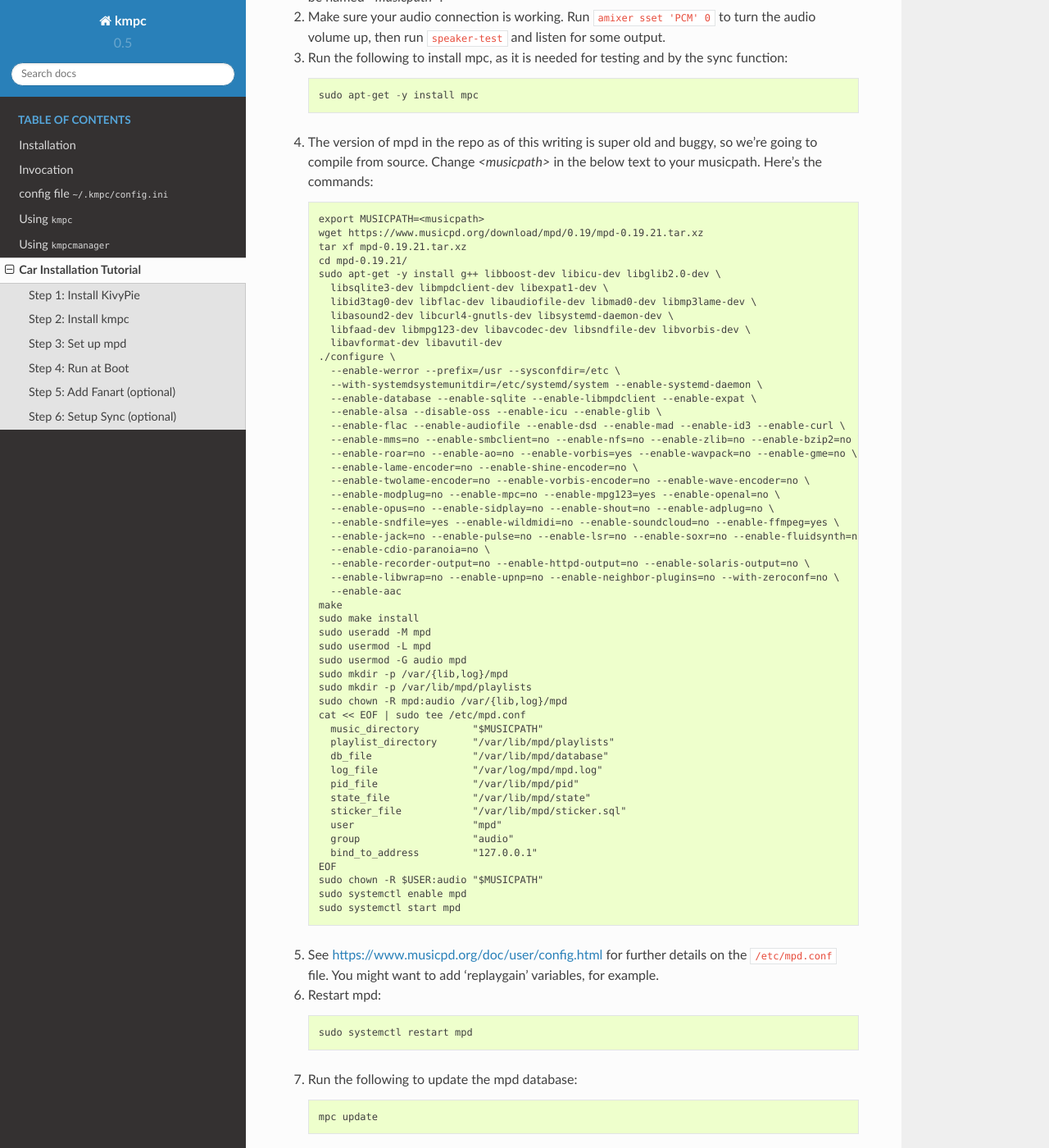
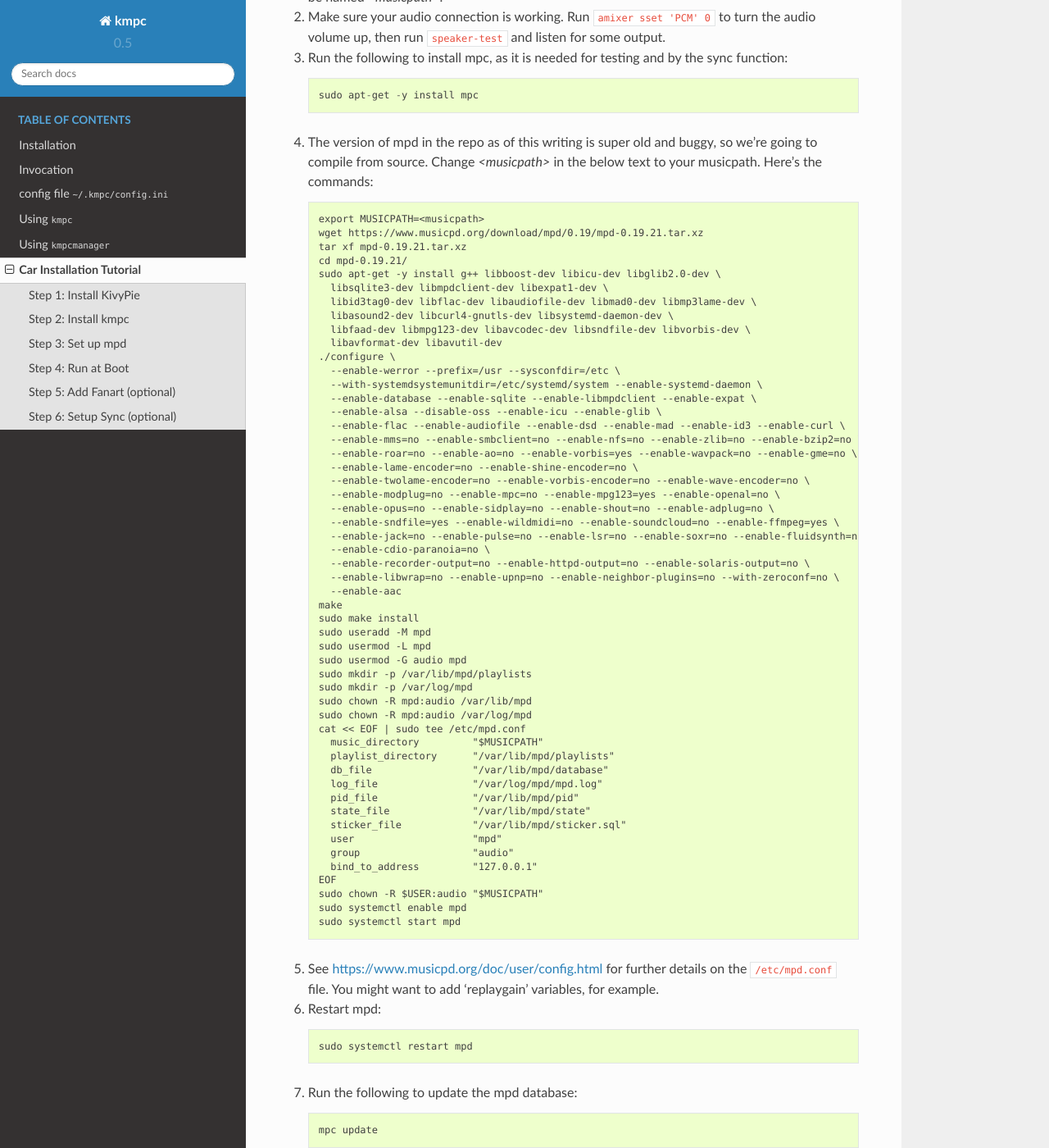
Before and after one commit to eratosthene/kmpc, a Sphinx documentation site: the page built from docs/kivypie.rst, in a window 1280 px wide and 1400 px high, scrolled down 2556 px. Shown: the whole window at 82% size. Built offline with Sphinx 7.4.7 and the Read the Docs theme 2.0.0, drawn with Linux system fonts in a browser that asks for light colours; part of the change alters nothing that is shown; some of the changed text lies outside the part shown.

```diff
--- a/docs/kivypie.rst
+++ b/docs/kivypie.rst
@@ -164,9 +164,10 @@ Step 3: Set up mpd
      sudo useradd -M mpd
      sudo usermod -L mpd
      sudo usermod -G audio mpd
-     sudo mkdir -p /var/{lib,log}/mpd
      sudo mkdir -p /var/lib/mpd/playlists
-     sudo chown -R mpd:audio /var/{lib,log}/mpd
+     sudo mkdir -p /var/log/mpd
+     sudo chown -R mpd:audio /var/lib/mpd
+     sudo chown -R mpd:audio /var/log/mpd
      cat << EOF | sudo tee /etc/mpd.conf
        music_directory         "$MUSICPATH"
        playlist_directory      "/var/lib/mpd/playlists"
@@ -223,6 +224,8 @@ unit. Run the following commands::
 
   systemctl --user enable kmpc
   sudo loginctl enable-linger sysop # substitute your username if you used a new one
+
+You can now start the kmpc process using ``systemctl --user start kmpc``.
 
 *****************************
 Step 5: Add Fanart (optional)
@@ -295,6 +298,33 @@ interacts with the synchost. The basic gist of it is this:
      Host <synchost>                        # this should match config.ini
        HostName <IP_address_or_hostname>    # real ip address or hostname
        User <synchost_username>             # a user on <synchost>
+       StrictHostKeyChecking no
+
+   For example, my ssh config looks like this::
+
+     Host homesynchost
+       HostName 192.168.1.100
+       User cgraham
+       StrictHostKeyChecking no
+
+   And the ``synchost`` variable in the ``[sync]`` section in my
+   ``~/.kmpc/config.ini`` is set to "homesynchost".
+
+#. Test that your connection is working by running::
+
+     ssh <synchost>
+
+#. Stop the kmpc service and test the sync manually by going to the Config tab
+   and clicking Sync::
+
+     systemctl --user stop kmpc
+     kmpc
+
+#. If that worked well, exit kmpc and restart the service::
+
+     systemctl --user start kmpc
 
 Now you should be able to use the Sync button in the Config tab to
 automatically sync all music, fanart, and song ratings with the *synchost*.
+Note that **all** fanart is syncronized, not just artists in the list of files
+to sync.
```
